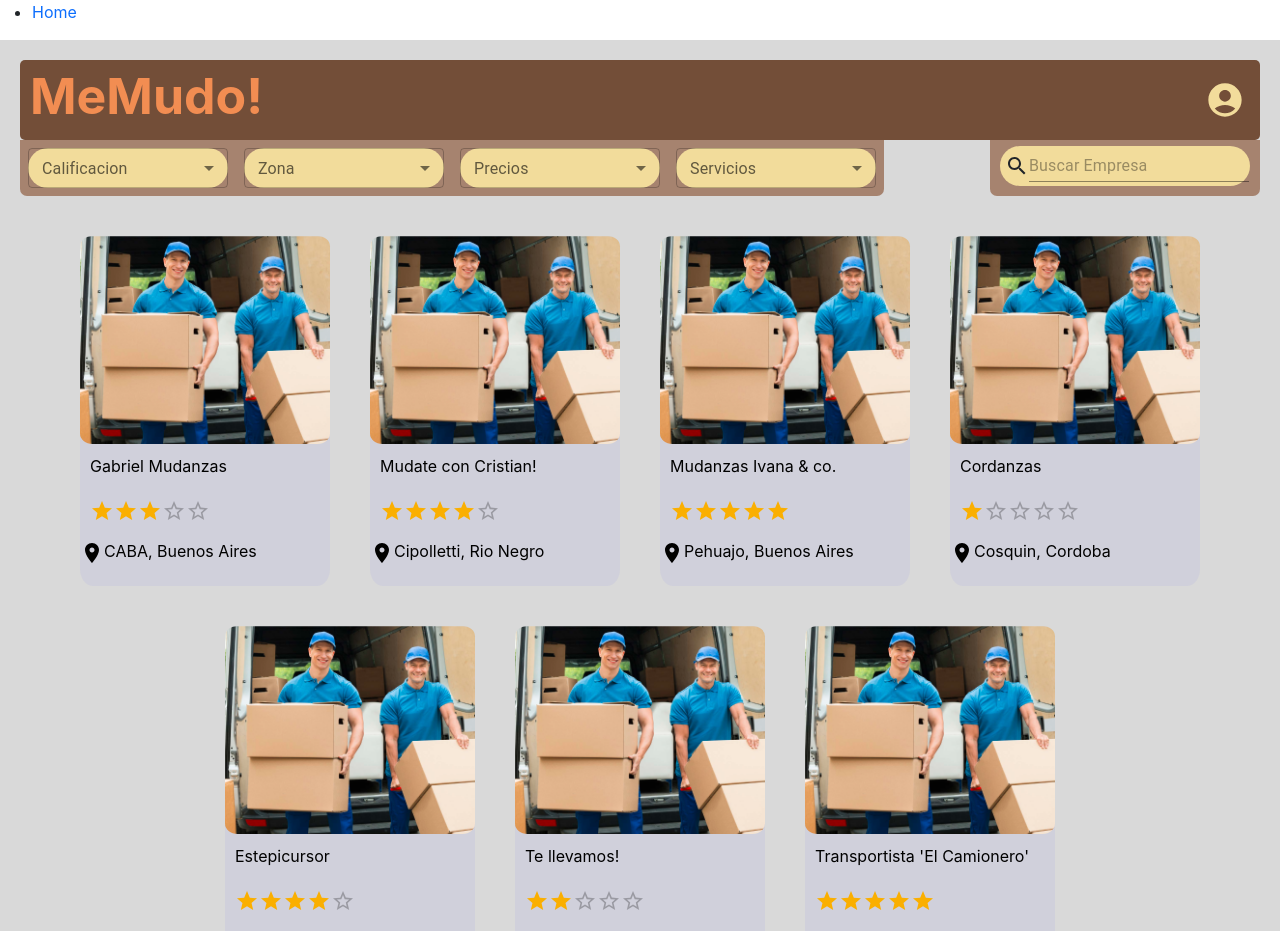
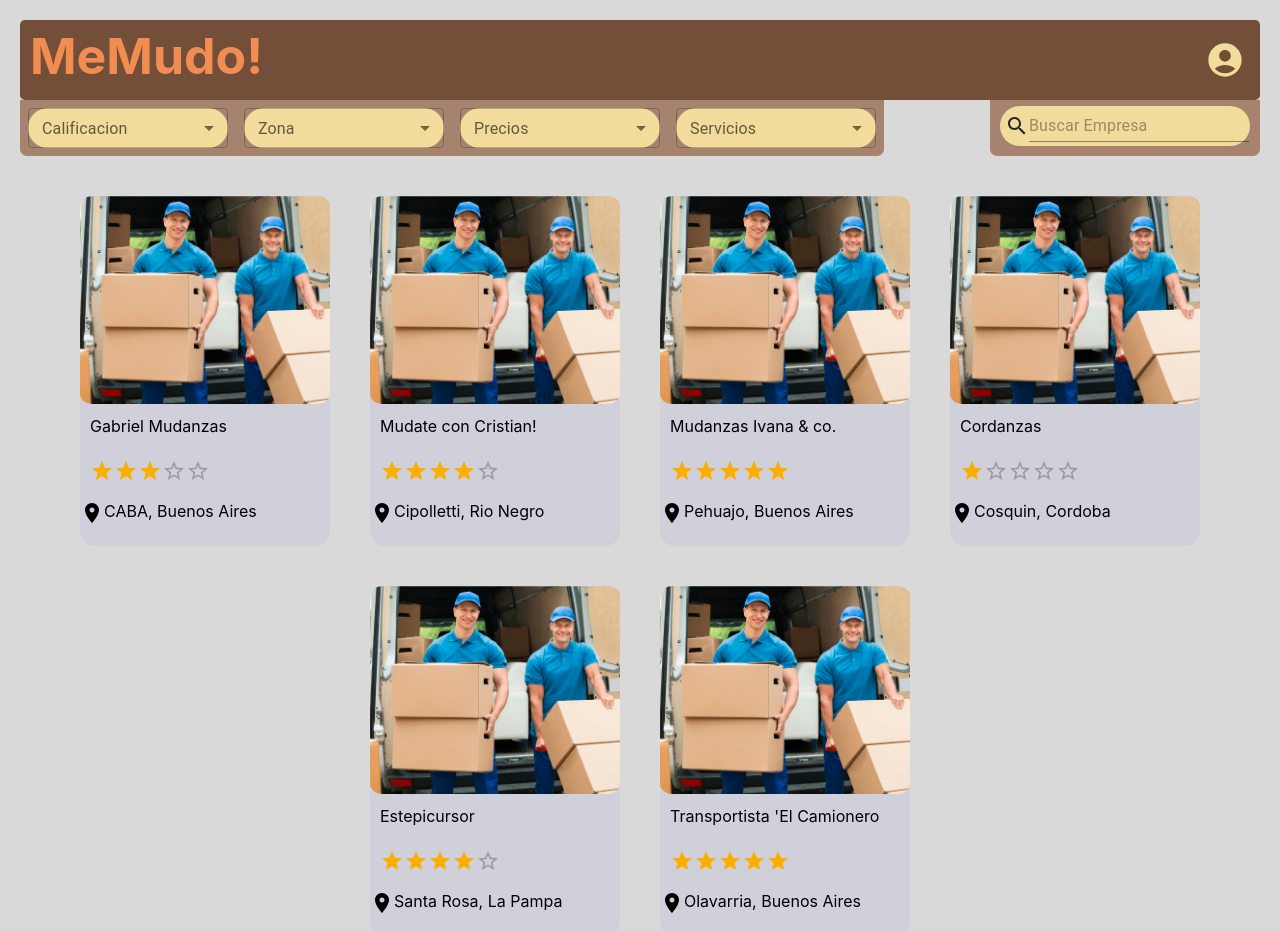
Before and after one commit to IgnacioSorgentini/Web-Mudanzas-FrontEnd, a React (Create React App) app: page /HomeCliente in a window 1280 px wide. Shown: the top 931 px of the page. Built offline with nearby package versions, Linux system fonts and the light colour scheme.

Commit message:
login y parametros en las empresas

```diff
--- a/src/App.jsx
+++ b/src/App.jsx
@@ -19,13 +19,6 @@ export default function App() {
   return (
     <BrowserRouter>
       <div>
-        <nav>
-          <ul>
-            <li>
-              <Link to="/HomeCliente" style={{textDecoration:'none'}}>Home</Link>
-            </li>
-          </ul>
-        </nav>
         <Routes>
           <Route path="/" element={<Principal/>} ></Route>
           <Route path="/HomeCliente" element={<HomeCliente />} ></Route>
--- a/src/pages/HomeCliente/HomeCliente.jsx
+++ b/src/pages/HomeCliente/HomeCliente.jsx
@@ -84,13 +84,12 @@ export default function Home(){
             </div>
           </div>
             <div className="contenedor-empresas" style={{display:"flex", flexDirection:"row", flexWrap: "wrap", justifyContent: "center", marginTop:"20px"}}>
-              <Link to="/Empresa" style={{textDecoration:'none'}}><Empresa nombre="Gabriel Mudanzas" puntuacion={3} ubicacion="CABA, Buenos Aires" /></Link>
-              <Link to="/Empresa" style={{textDecoration:'none'}}><Empresa nombre="Mudate con Cristian!" puntuacion={4} ubicacion="Cipolletti, Rio Negro" /></Link>
-              <Link to="/Empresa" style={{textDecoration:'none'}}><Empresa nombre="Mudanzas Ivana & co." puntuacion={5} ubicacion="Pehuajo, Buenos Aires" /></Link>
-              <Link to="/Empresa" style={{textDecoration:'none'}}><Empresa nombre="Cordanzas" puntuacion={1} ubicacion="Cosquin, Cordoba" /></Link>
-              <Link to="/Empresa" style={{textDecoration:'none'}}><Empresa nombre="Estepicursor" puntuacion={4} ubicacion="Santa Rosa, La Pampa" /></Link>
-              <Link to="/Empresa" style={{textDecoration:'none'}}><Empresa nombre="Te llevamos!" puntuacion={2} ubicacion="Paraná, Entre Rios" /></Link>
-              <Link to="/Empresa" style={{textDecoration:'none'}}><Empresa nombre="Transportista 'El Camionero'" puntuacion={5} ubicacion="Olavarria, Buenos Aires" /></Link>
+              <Link to="/Empresa" style={{textDecoration:'none'}} state={{nombre:"Gabriel Mudanzas",ubicacion:"CABA, Buenos Aires",puntuacion:3,telefono:"4245-6598",direccion:"Independencia 701",mail:"gabriel@mudanzas.com",descripcion:"somos una empresa de familia que se preocupa por la satisfaccion del cliente"}}><Empresa nombre="Gabriel Mudanzas" puntuacion={3} ubicacion="CABA, Buenos Aires" /></Link>
+              <Link to="/Empresa" style={{textDecoration:'none'}} state={{nombre:"Mudate con Cristian!",ubicacion:"Cipolletti, Rio Negro",puntuacion:4,telefono:"0254-6529",direccion:"Av San Luis 542",mail:"cristianmudanzas@gmail.com",descripcion:"La empresa Nro 1 de mudanzas de Rio Negro"}}><Empresa nombre="Mudate con Cristian!" puntuacion={4} ubicacion="Cipolletti, Rio Negro" /></Link>
+              <Link to="/Empresa" style={{textDecoration:'none'}} state={{nombre:"Mudanzas Ivana & co.",ubicacion:"Pehuajo, Buenos Aires",puntuacion:5,telefono:"2365-1547",direccion:"Rawson 2343",mail:"mudanzasivana@gmail.com",descripcion:"La empresa lider en mudanzas de Pehuajo"}} ><Empresa nombre="Mudanzas Ivana & co." puntuacion={5} ubicacion="Pehuajo, Buenos Aires" /></Link>
+              <Link to="/Empresa" style={{textDecoration:'none'}} state={{nombre:"Cordanzas",ubicacion:"Cosquin, Cordoba",puntuacion:1,telefono:"5452-6235",direccion:"Araoz Alfaro 1421",mail:"cordanzas@outlook.com",descripcion:"Fuimos la empresa en ayudar con la mudanza y logistica de las bandas en el Cosquin Rock"}} ><Empresa nombre="Cordanzas" puntuacion={1} ubicacion="Cosquin, Cordoba" /></Link>
+              <Link to="/Empresa" style={{textDecoration:'none'}} state={{nombre:"Estepicursor",ubicacion:"Santa Rosa, La Pampa",puntuacion:4,telefono:"8458-6952",direccion:"Av Uruguay 983",mail:"estepicursor@outlook.com",descripcion:"Empresa de familia lider en la Pampa"}} ><Empresa nombre="Estepicursor" puntuacion={4} ubicacion="Santa Rosa, La Pampa" /></Link>
+              <Link to="/Empresa" style={{textDecoration:'none'}} state={{nombre:"Transportista 'El Camionero",ubicacion:"Olavarria, Buenos Aires",puntuacion:5,telefono:"4587-6138",direccion:"Rivadavia 6658",mail:"elcamionero@hotmail.com",descripcion:"Empresa con camiones de primera calidad"}}><Empresa nombre="Transportista 'El Camionero" puntuacion={5} ubicacion="Olavarria, Buenos Aires" /></Link>
             </div>
         </div>
     );
--- a/src/pages/InicioSesion/InicioSesion.jsx
+++ b/src/pages/InicioSesion/InicioSesion.jsx
@@ -5,6 +5,12 @@ import Alert from '@mui/material/Alert';
 import './InicioSesion.css';
 import RecuperacionContraseña from "../RecuperacionContraseña/RecuperacionContraseña";
 
+import {
+    BrowserRouter,
+    Routes,
+    Route,
+    Link
+  } from "react-router-dom";
 function InicioSesion(props){
 
     const [buttonPopupRecuperarContraseña, setButtonPopupRecuperarContraseña] = useState(false);
@@ -57,7 +63,8 @@ function InicioSesion(props){
                     <br/>
                     <div className="caja-botones">
                         <button className="boton btn btn-lg" style={{backgroundColor:"#FD841F", color:"#EEEEEE"}} onClick={comprobarUsuario}>
-                            Ingresar
+                        <Link to="/HomeOferente" style={{textDecoration:'none',color:'#EEEEEE'}}>Ingr</Link>
+                        <Link to="/HomeCliente" style={{textDecoration:'none',color:'#EEEEEE'}}>esar</Link>
                         </button>
                         <button className="boton btn btn-lg" style={{backgroundColor:"#FD841F", color:"#EEEEEE"}} onClick={() => props.setTrigger(false)}>
                             Cancelar
```
